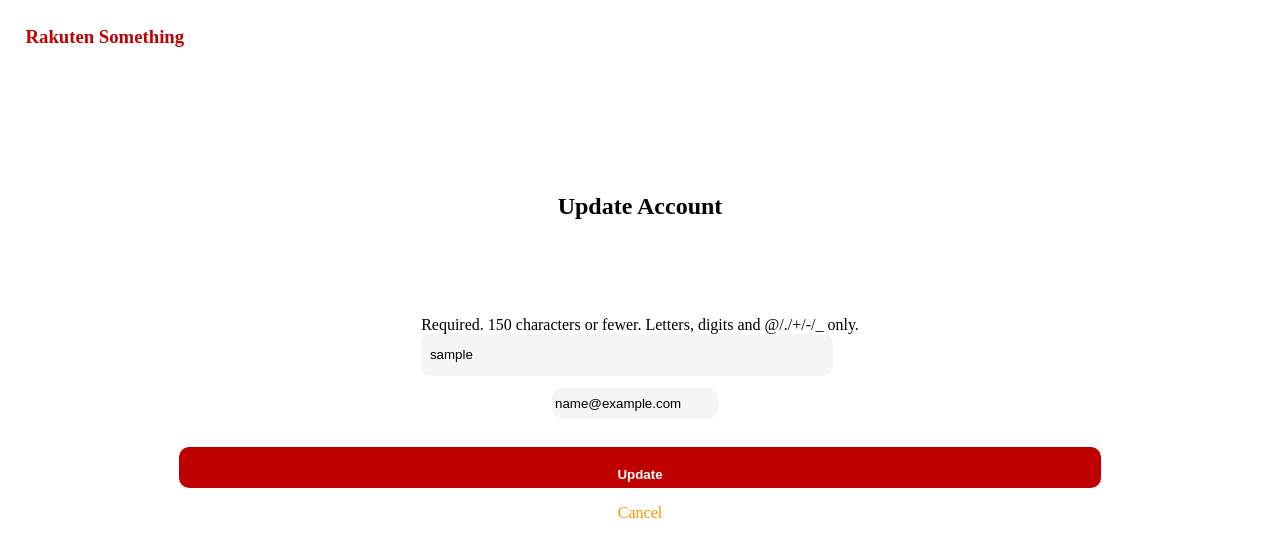
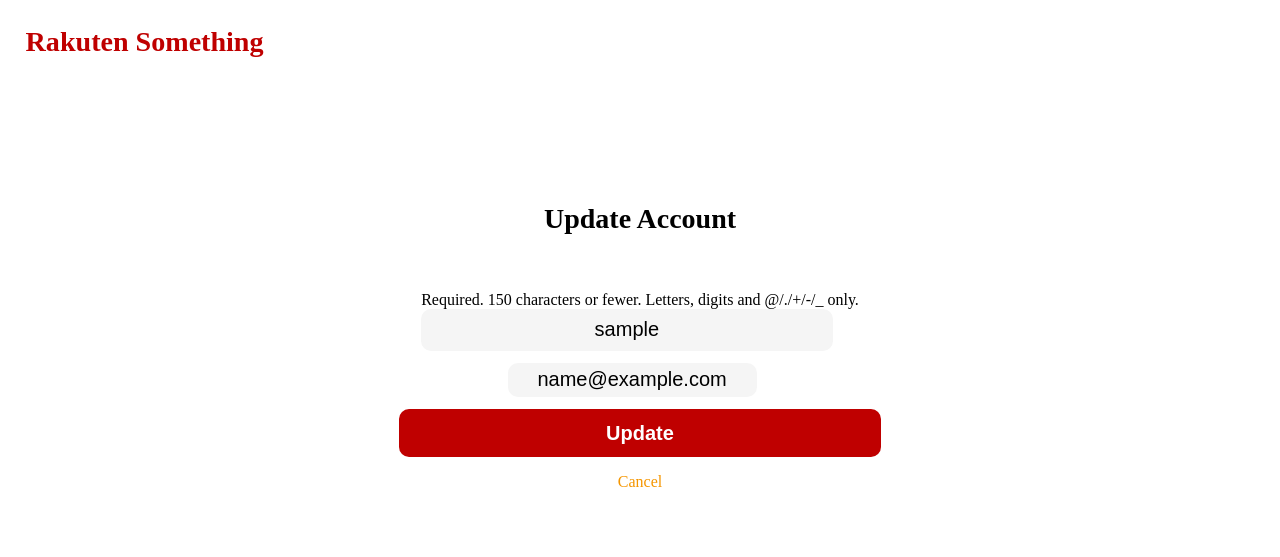
Before and after one commit to TimurRakhmanov/Group2_Project, a Django app: page /account/update/1/ in a window 1280 px wide. Shown: the top 557 px of the page. Run offline with Django 5.2, Linux system fonts and the light colour scheme; the visitor is signed in with stand-in values (Sample User, id 1); data comes from the database, SQL or seed files in the repository.

Commit message:
desktop design of user pages are done

```diff
--- a/_common.scss
+++ b/_common.scss
@@ -5,7 +5,7 @@
 // Screen
 $mobileScreen: 300px;
 // $tabletScreen   :   700px;
-// $desktopScreen: 1000px;
+$desktopScreen: 1000px;
 
 //Color
 $red: rgb(191,0,0);
--- a/accounts/scss/devices/_desktop.scss
+++ b/accounts/scss/devices/_desktop.scss
@@ -0,0 +1,3 @@
+@import 'header/headerDesktop';
+@import 'user_control/userControlDesktop';
+@import 'profile/profileDesktop';
--- /dev/null
+++ b/accounts/scss/devices/header/_headerDesktop.scss
@@ -0,0 +1,5 @@
+@media (min-width: $desktopScreen){
+    header {
+        font-size: 24px;
+    }
+}
--- /dev/null
+++ b/accounts/scss/devices/profile/_profileDesktop.scss
@@ -0,0 +1,23 @@
+@media (min-width: $desktopScreen){
+    .profile {
+        >h2 {
+            font-size: 28px;
+        }
+        > section {
+            width: 40%;
+            font-size: 24px;
+        }
+        .profile_date {
+            flex-direction: row;
+        }
+        > a {
+            width: 40%;
+            font-size: 24px;
+        }
+        > div {
+            width: 40%;
+            justify-content: center;
+            column-gap: 8vh;
+        }
+    }
+}
--- a/accounts/scss/devices/profile/profileMobile.scss
+++ b/accounts/scss/devices/profile/_profileMobile.scss
@@ -16,7 +16,6 @@
 
         aside {
             display: flex;
-            flex-wrap: wrap;
             justify-content: space-between;
             width: 100%;
         }
--- /dev/null
+++ b/accounts/scss/devices/user_control/_userControlDesktop.scss
@@ -0,0 +1,19 @@
+@media (min-width: $desktopScreen){
+    .control {
+        > h2 {
+            font-size: 28px;
+        }
+        > form {
+            width: 40%;
+            input {
+                font-size: 20px;
+            }
+            [type="submit"]{
+                height: 6vh;
+            }
+            p {
+                width: 70%;
+            }
+        }
+    }
+}
--- a/accounts/scss/devices/user_control/userControlMobile.scss
+++ b/accounts/scss/devices/user_control/_userControlMobile.scss
@@ -16,7 +16,7 @@
             flex-direction: column;
             align-items: center;
             row-gap: 1.5vh;
-            padding-top: 10vh;
+            padding-top: 5vh;
 
             input {
                 border: none;
@@ -25,28 +25,26 @@
                 border-radius: 10px;
                 width: 90%;
                 padding: 2%;
+                text-align: center;
             }
 
             p {
                 width: 80%;
-                color: $red;
+                text-decoration: underline;
+                font-weight: 600;
             }
 
             [type=submit] {
                 background-color: $red;
                 color: white;
                 font-weight: 600;
-                margin-top: 2vh;
+                width: 94%;
                 height: 4vh;
                 &:hover {
                     color: $red;
                     background-color: white;
                     border: 1px solid $red;
                 }
-            }
-
-            label, span, br {
-                display: none;
             }
 
         }
--- a/accounts/scss/style.scss
+++ b/accounts/scss/style.scss
@@ -1,3 +1,3 @@
 @import '../../common';
 @import 'devices/mobile';
-// @import 'devices/desktop';
+@import 'devices/desktop';
--- a/accounts/static/style.css
+++ b/accounts/static/style.css
@@ -38,7 +38,7 @@ li {
     flex-direction: column;
     align-items: center;
     row-gap: 1.5vh;
-    padding-top: 10vh;
+    padding-top: 5vh;
   }
   .control > form input {
     border: none;
@@ -47,25 +47,24 @@ li {
     border-radius: 10px;
     width: 90%;
     padding: 2%;
+    text-align: center;
   }
   .control > form p {
     width: 80%;
-    color: rgb(191, 0, 0);
+    text-decoration: underline;
+    font-weight: 600;
   }
   .control > form [type=submit] {
     background-color: rgb(191, 0, 0);
     color: white;
     font-weight: 600;
-    margin-top: 2vh;
+    width: 94%;
     height: 4vh;
   }
   .control > form [type=submit]:hover {
     color: rgb(191, 0, 0);
     background-color: white;
     border: 1px solid rgb(191, 0, 0);
-  }
-  .control > form label, .control > form span, .control > form br {
-    display: none;
   }
   .control a {
     color: rgb(245, 150, 0);
@@ -91,7 +90,6 @@ li {
   }
   .profile aside {
     display: flex;
-    flex-wrap: wrap;
     justify-content: space-between;
     width: 100%;
   }
@@ -130,3 +128,47 @@ li {
     text-decoration: underline;
   }
 }
+@media (min-width: 1000px) {
+  header {
+    font-size: 24px;
+  }
+}
+@media (min-width: 1000px) {
+  .control > h2 {
+    font-size: 28px;
+  }
+  .control > form {
+    width: 40%;
+  }
+  .control > form input {
+    font-size: 20px;
+  }
+  .control > form [type=submit] {
+    height: 6vh;
+  }
+  .control > form p {
+    width: 70%;
+  }
+}
+@media (min-width: 1000px) {
+  .profile > h2 {
+    font-size: 28px;
+  }
+  .profile > section {
+    width: 40%;
+    font-size: 24px;
+  }
+  .profile .profile_date {
+    flex-direction: row;
+  }
+  .profile > a {
+    width: 40%;
+    font-size: 24px;
+  }
+  .profile > div {
+    width: 40%;
+    justify-content: center;
+    -moz-column-gap: 8vh;
+         column-gap: 8vh;
+  }
+}
--- a/accounts/templates/create.html
+++ b/accounts/templates/create.html
@@ -17,5 +17,8 @@
     $('[type="email"]').attr("placeholder", "Email");
     $('[type="password"]').eq(0).attr("placeholder", "Password");
     $('[type="password"]').eq(1).attr("placeholder", "Password (Confirmation)");
+    $('label').hide();
+    $('span').hide();
+    $('br').hide();
 </script>
 {% endblock %}
--- a/accounts/templates/login.html
+++ b/accounts/templates/login.html
@@ -17,5 +17,8 @@
     $('[type="text"]').attr("placeholder", "Username");
     $('[type="password"]').attr("placeholder", "Password");
     $('form a').hide();
+    $('label').hide();
+    $('span').hide();
+    $('br').hide();
 </script>
 {% endblock %}
--- a/accounts/templates/update.html
+++ b/accounts/templates/update.html
@@ -10,4 +10,9 @@
     </form>
     <a href="{% url 'accounts:profile' %}">Cancel</a>
 </div>
+<script>
+    $('label').hide();
+    $('span').hide();
+    $('br').hide();
+</script>
 {% endblock %}
```
